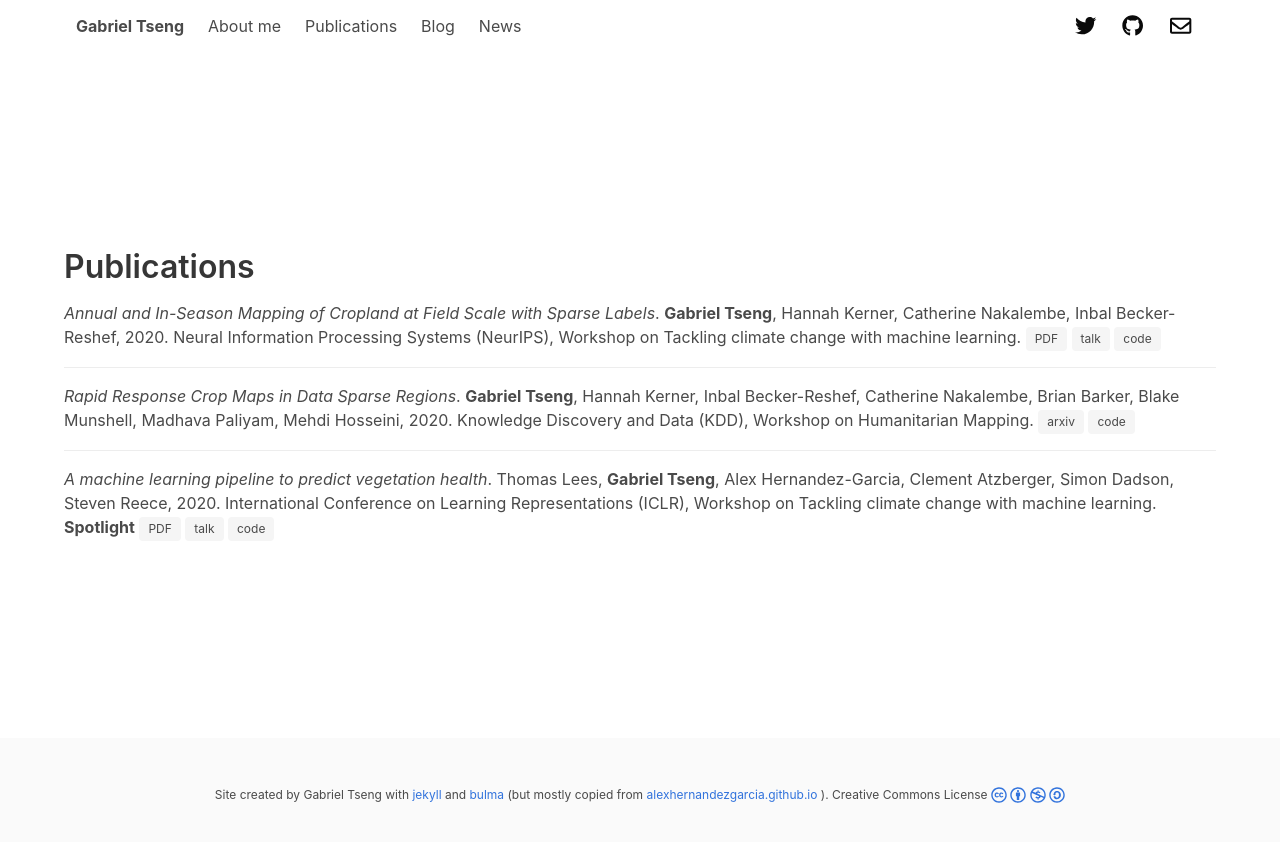
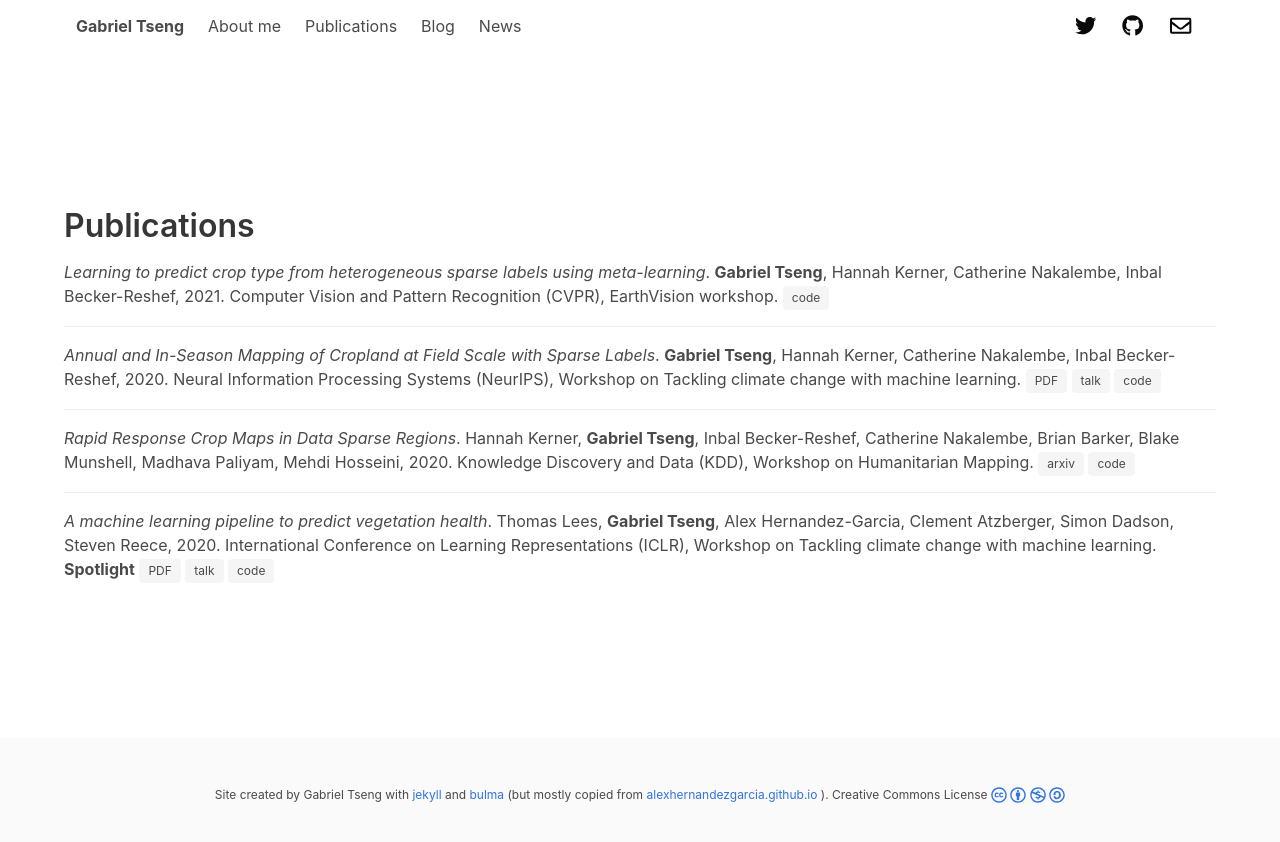
Before and after one commit to gabrieltseng/gabrieltseng.github.io, a Jekyll site: the page built from _pages/publications.html, in a window 1280 px wide. Shown: the top 842 px of the page. Built offline with Jekyll 4.4.1, drawn with Linux system fonts in a browser that asks for light colours; nearby versions of some CDN libraries; a style sheet for code colours, icons or effects is not loaded.

Commit message:
Add EarthVision paper

```diff
--- a/_data/publications.yml
+++ b/_data/publications.yml
@@ -1,3 +1,14 @@
+- title: "Learning to predict crop type from heterogeneous sparse labels using meta-learning"
+  authors:
+    - Gabriel Tseng
+    - Hannah Kerner
+    - Catherine Nakalembe
+    - Inbal Becker-Reshef
+  year: 2021
+  journal: Computer Vision and Pattern Recognition (CVPR), EarthVision workshop
+  tags:
+    - tag: code
+      link: https://github.com/nasaharvest/crop-maml
 - title: "Annual and In-Season Mapping of Cropland at Field Scale with Sparse Labels"
   authors:
     - Gabriel Tseng
@@ -15,8 +26,8 @@
       link: https://github.com/nasaharvest/kenya-crop-mask
 - title: "Rapid Response Crop Maps in Data Sparse Regions"
   authors:
+    - Hannah Kerner
     - Gabriel Tseng
-    - Hannah Kerner
     - Inbal Becker-Reshef
     - Catherine Nakalembe
     - Brian Barker
```
